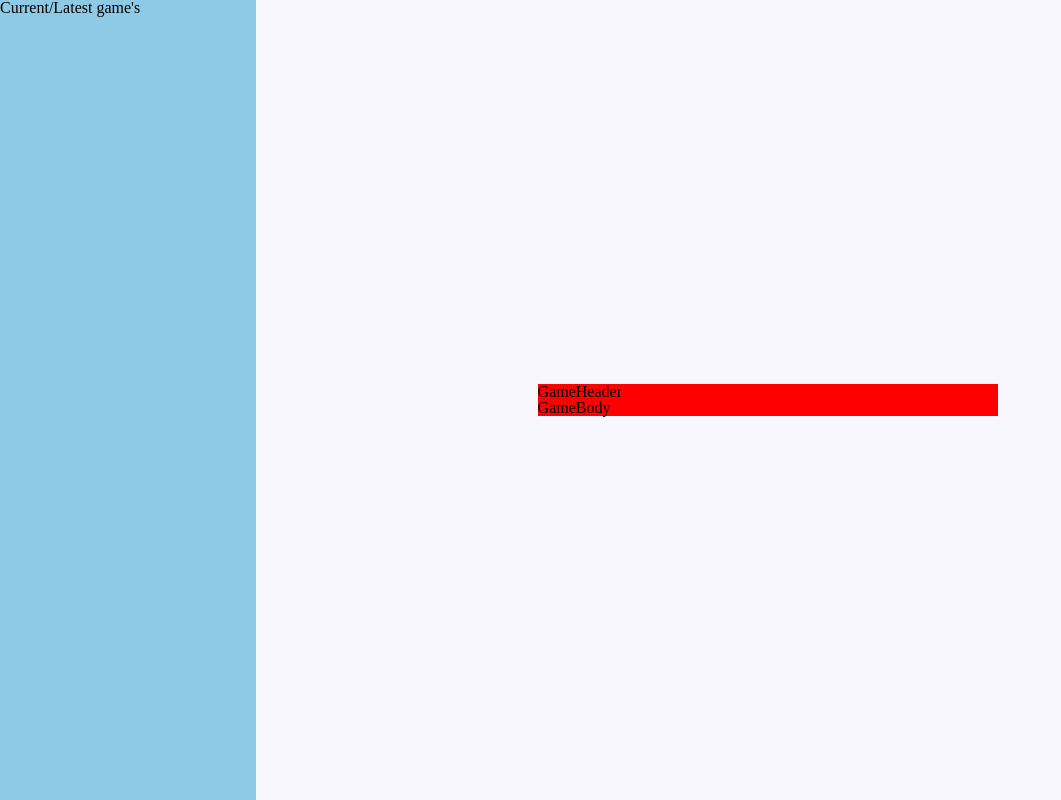
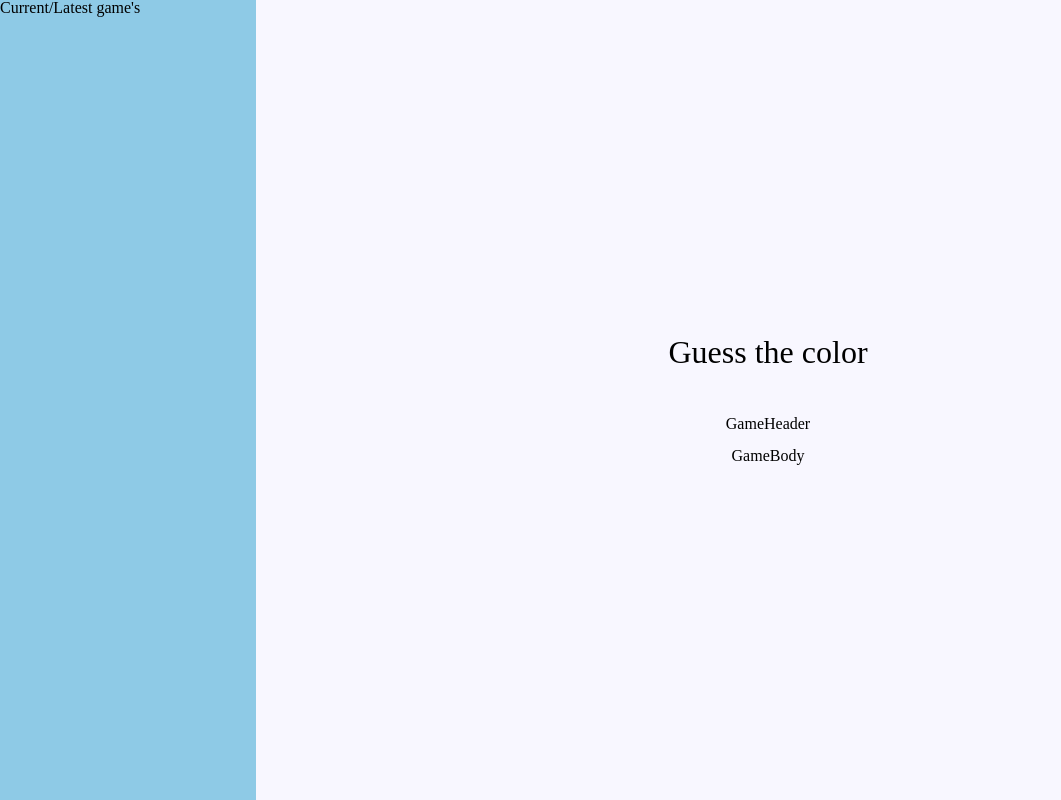
Before and after one commit to LuisEduardo20/Guess_The_Color, a React (Create React App) app: page / in a window 1280 px wide. Shown: the whole page, without its empty margins (0-1061 px from the left). Built offline with nearby package versions, Linux system fonts and the light colour scheme.

Commit message:
feat: application title

```diff
--- a/src/components/MainContent/index.jsx
+++ b/src/components/MainContent/index.jsx
@@ -7,7 +7,10 @@ const MainContent = () => {
   return (
     <div className='main-content'>
       <section className='game-container'>
+        <h1>Guess the color</h1>
+
         <GameHeader />
+
         <GameBody />
       </section>
     </div>
--- a/src/components/MainContent/styles.scss
+++ b/src/components/MainContent/styles.scss
@@ -5,7 +5,16 @@
   flex-direction: column;
 
   .game-container {
-    width: 45%;
-    background-color: red;
+    width: 50%;
+
+    display: flex;
+    align-items: center;
+    flex-direction: column;
+    gap: 1rem;
+
+    h1 {
+      font-size: 2rem;
+      margin-bottom: 2rem;
+    }
   }
 }
```
